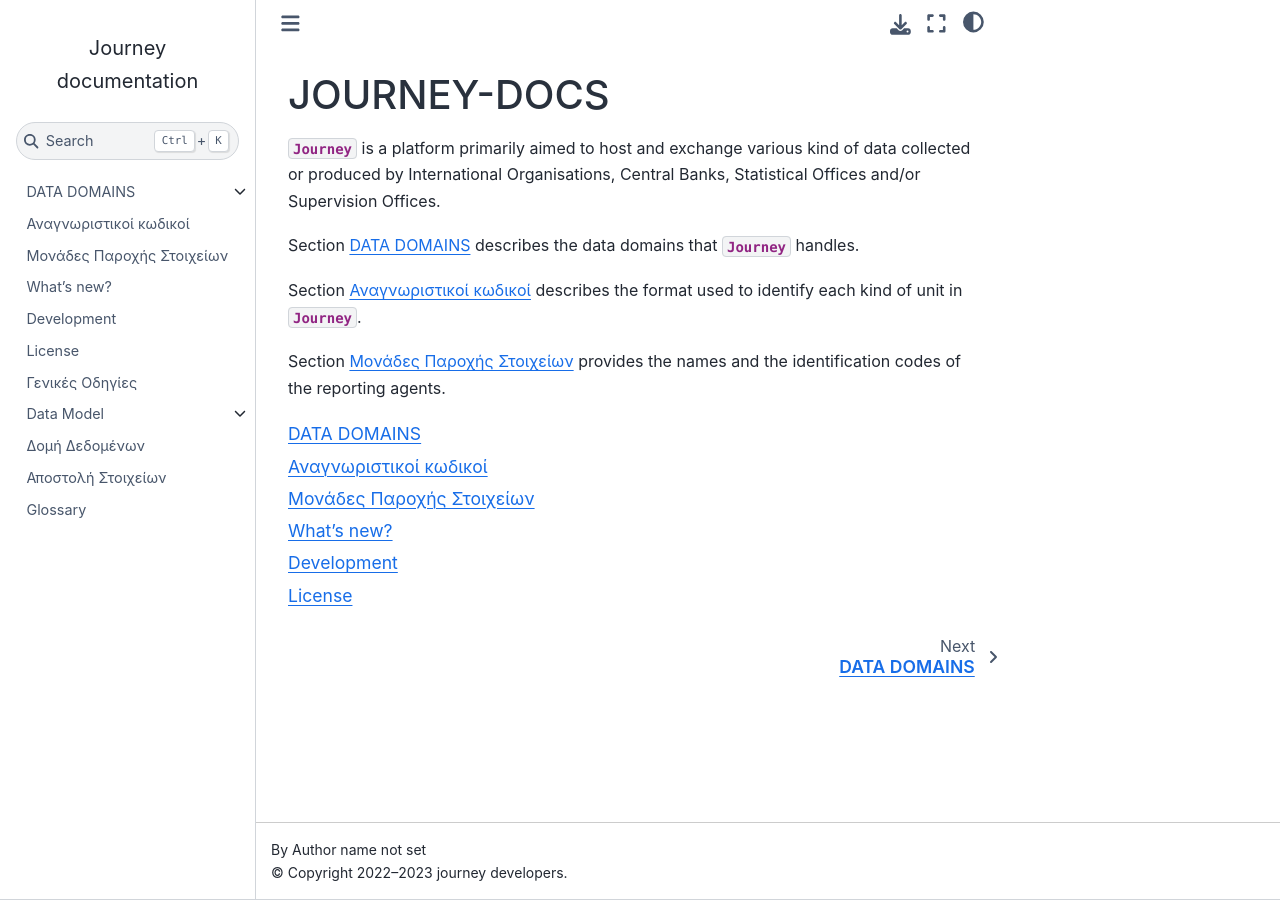
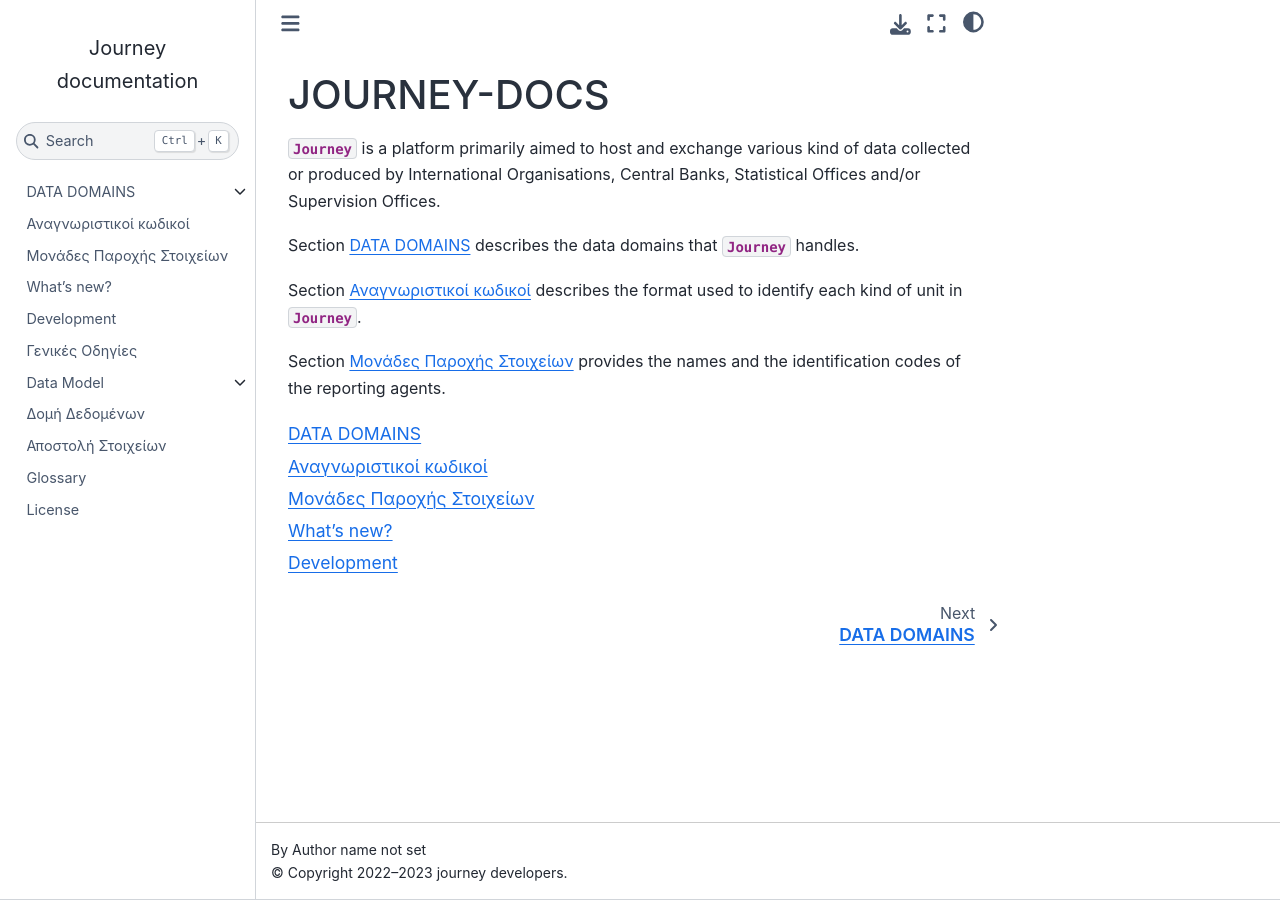
Before and after one commit to lerooze/journey-docs, a Sphinx documentation site: the page built from docs/source/index.rst, in a window 1280 px wide. Built offline with Sphinx 7.4.7 and the Sphinx Book theme 1.1.4, drawn with Linux system fonts in a browser that asks for light colours.

Commit message:
Fix license position

```diff
--- a/docs/source/index.rst
+++ b/docs/source/index.rst
@@ -20,7 +20,6 @@ reporting agents.
    sid
    whatsnew
    dev
-   license
 
 .. toctree::
    :hidden:
```
Also changed, not shown: other parts of docs/source/index.rst (+1 -0 lines).
